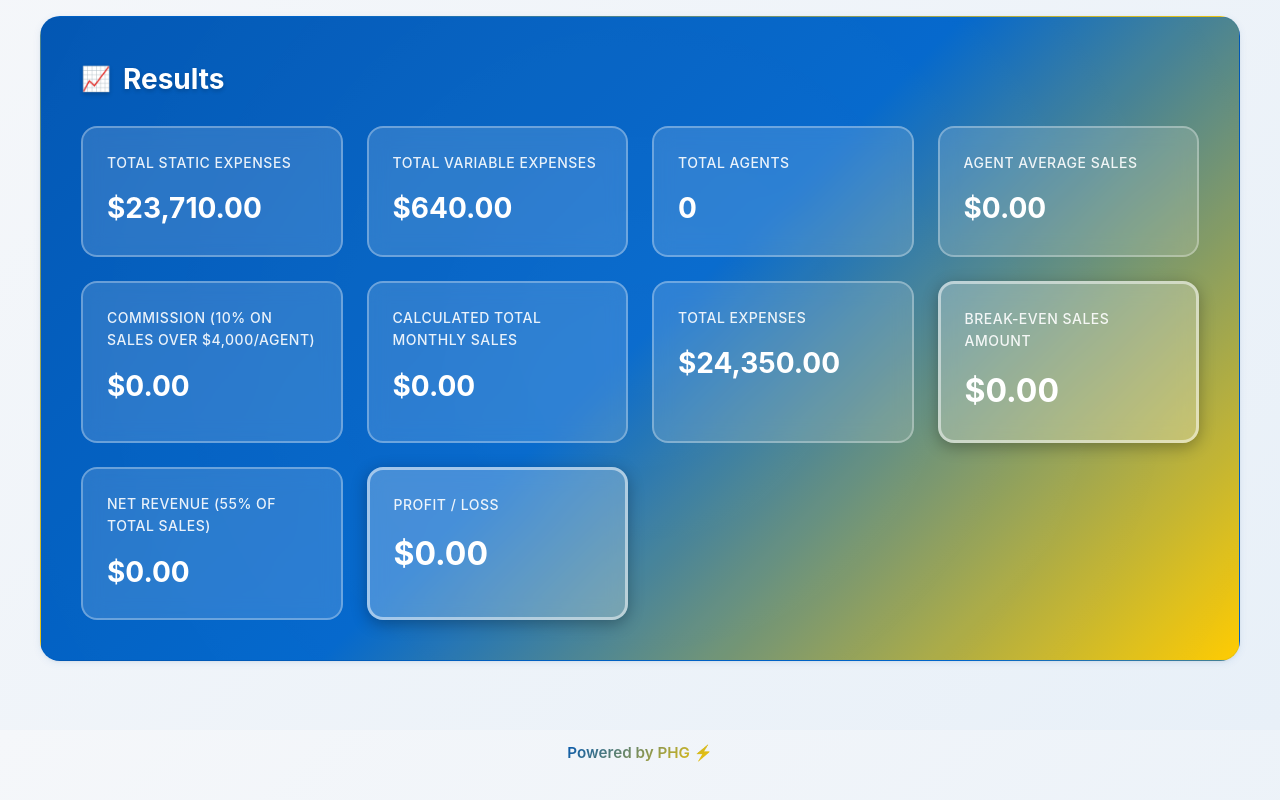
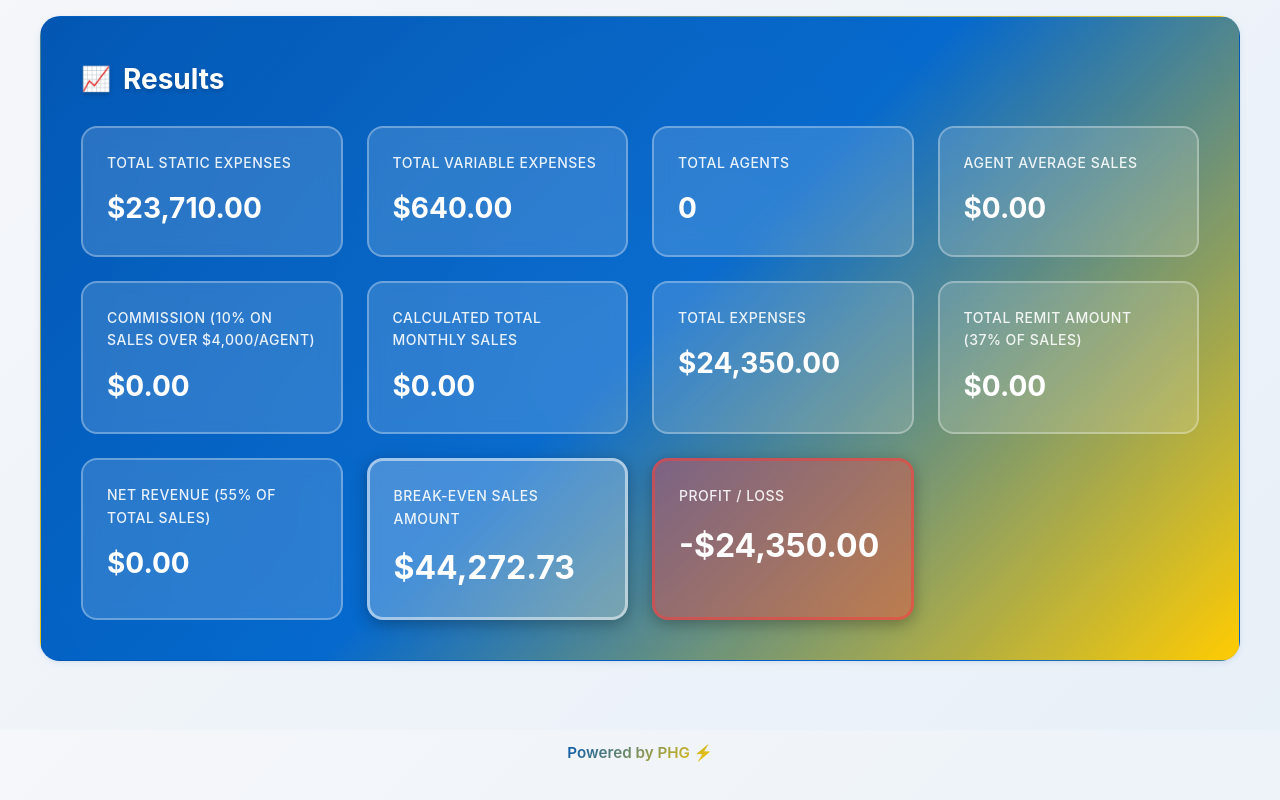
Before and after one commit to Chico-Flores/profit-calc, a plain HTML site: page index.html in a window 1280 px wide. Shown: the part 2470-3270 px from the top of the page. Drawn offline with Linux system fonts and the light colour scheme.

Commit message:
Fix HTML formatting and structure

```diff
--- a/index.html
+++ b/index.html
@@ -197,13 +197,17 @@
                         <label>Total Expenses</label>
                         <div class="result-value" id="totalExpenses">$0.00</div>
                     </div>
-                    <div class="result-item highlight">
-                        <label>Break-Even Sales Amount</label>
-                        <div class="result-value highlight" id="breakEvenSales">$0.00</div>
+                    <div class="result-item">
+                        <label>Total Remit Amount (37% of Sales)</label>
+                        <div class="result-value" id="totalRemitAmount">$0.00</div>
                     </div>
                     <div class="result-item">
                         <label>Net Revenue (55% of Total Sales)</label>
                         <div class="result-value" id="netRevenue">$0.00</div>
+                    </div>
+                    <div class="result-item highlight">
+                        <label>Break-Even Sales Amount</label>
+                        <div class="result-value highlight" id="breakEvenSales">$0.00</div>
                     </div>
                     <div class="result-item highlight" id="profitItem">
                         <label>Profit / Loss</label>
```
